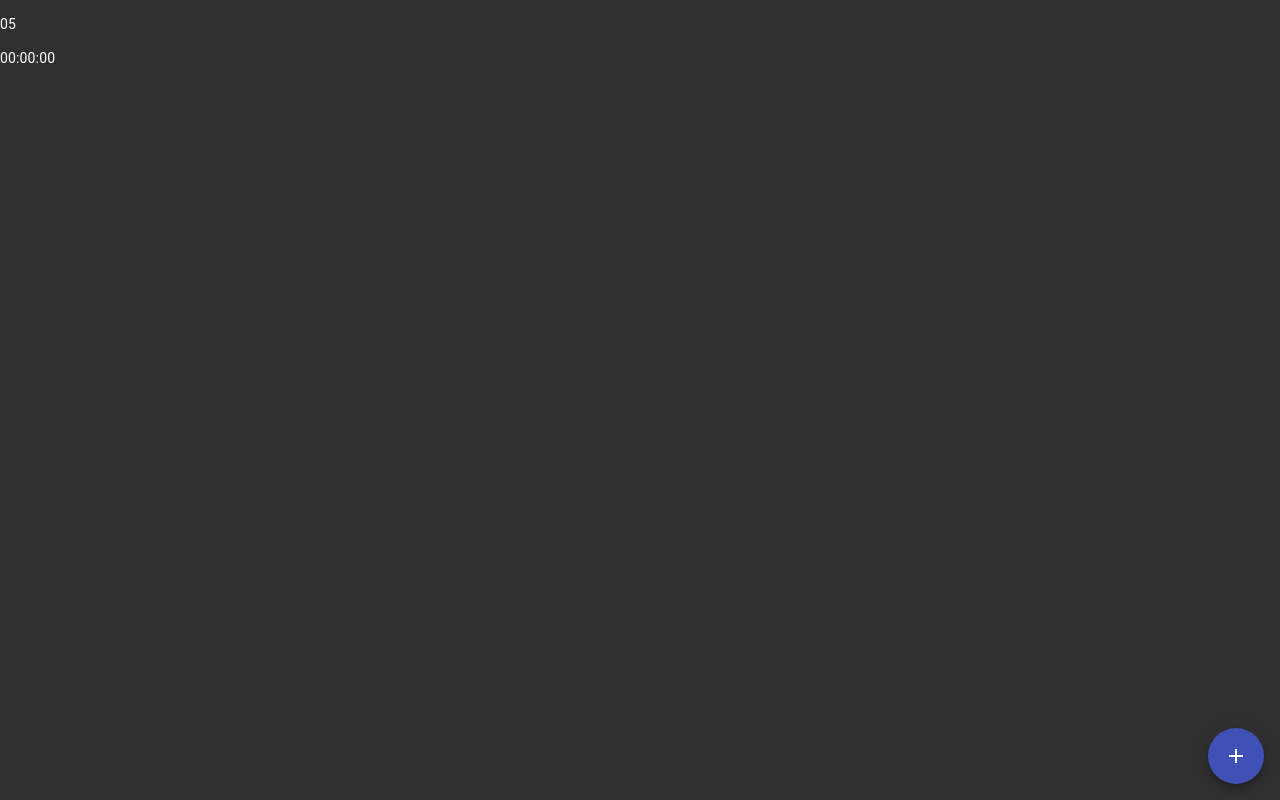
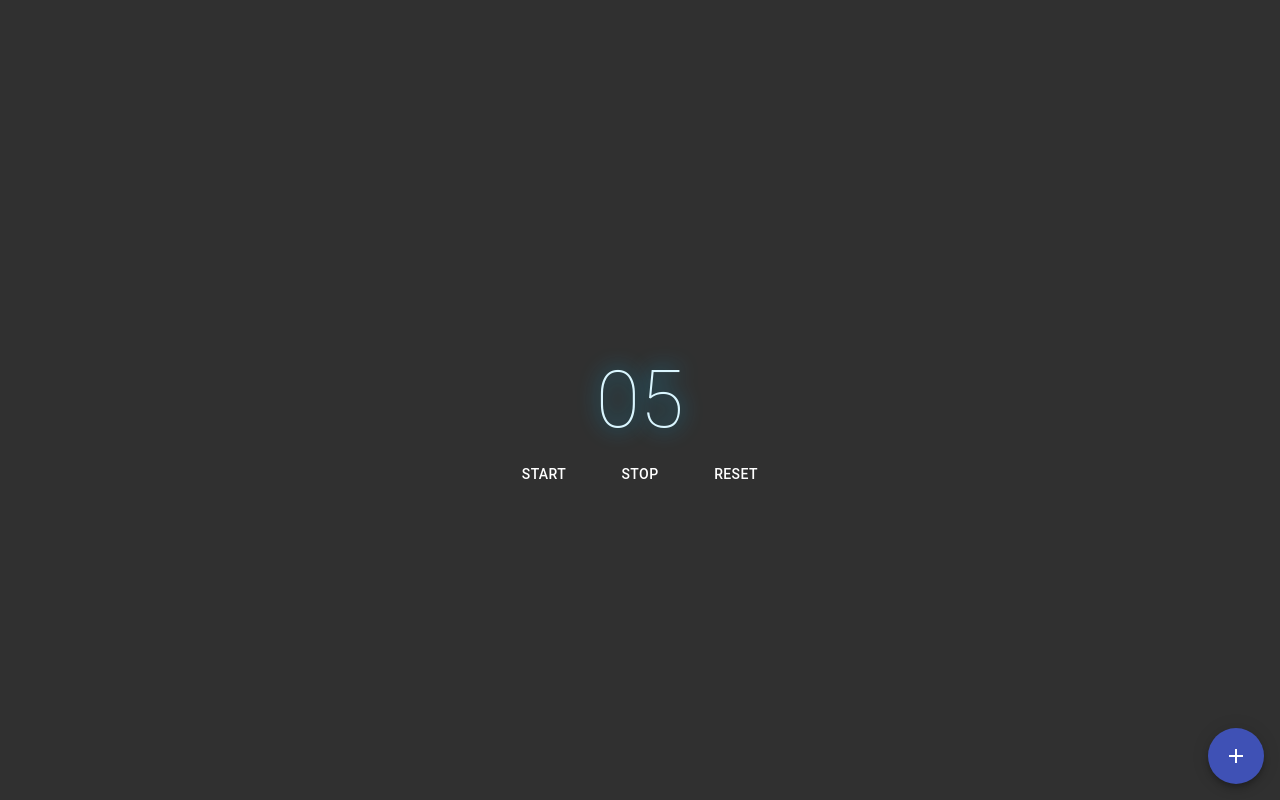
Before and after one commit to ryananthonydiaz/GYM-TIMER, a React (Create React App) app: page / in a window 1280 px wide. Built offline with nearby package versions, Linux system fonts and the light colour scheme.

Commit message:
timer styled

```diff
--- a/src/shared/CountDown.jsx
+++ b/src/shared/CountDown.jsx
@@ -1,20 +1,21 @@
-import React, { useEffect } from 'react';
+import React, { useEffect, useState } from 'react';
 
 function StandardRunningClock({ countDown, setCountDown }) {
   const tenSecondCountDown = () => setCountDown(cntDown => cntDown - 1);
+  const [countDownLabel, setCountDownLabel] = useState('')
 
   useEffect(() => {
     let countDownInterval = setInterval(tenSecondCountDown, 1000);
+    setCountDownLabel(`${countDown.toString().padStart(2, '0')}`);
     if (countDown === 0) {
       clearInterval(countDownInterval);
+      setCountDownLabel('');
     }
 
     return () => clearInterval(countDownInterval);
   }, [countDown]);
   return (
-    <div>
-      <p>{countDown.toString().padStart(2, '0')}</p>
-    </div>
+  <div>{countDownLabel}</div>
   );
 }
 
--- a/src/timers/Timer.jsx
+++ b/src/timers/Timer.jsx
@@ -1,20 +1,44 @@
 import React, { useState, useEffect } from 'react';
 import CountDown from '../shared/CountDown';
 import { makeStyles } from '@material-ui/core/styles';
+import Button from '@material-ui/core/Button';
 
-const useStyles = makeStyles({
+const useStyles = makeStyles(theme => ({
   clock: {
-    fontFamily: 'orbitron',
+    // border: '1px solid white',
+    width: '100vw',
+    fontSize: '5rem',
+    fontWeight: '100',
+    color: 'white',
+    textAlign: 'center',
+    position: 'absolute',
+    left: '50%',
+    top: '50%',
+    transform: 'translate(-50%, -50%)',
+    color: '#daf6ff',
+    textShadow: '0 0 20px rgba(10, 175, 230, 1),  0 0 20px rgba(10, 175, 230, 0)',
+    [theme.breakpoints.down('sm')]: {
+      top: '30%',
+      transform: 'translate(-50%, -30%)',
+    },
+  },
+  buttons:  {
+    position: 'absolute',
+    top: '60%',
+    left: '50%',
+    transform: 'translate(-50%)',
+  },
+  button: {
+    margin: theme.spacing(0, 2),
   }
-});
+}));
 
 function StandardRunningClock() {
+  const classes = useStyles();
   const [countDown, setCountDown] = useState(10);
   const [hours, setHours] = useState(0);
   const [minutes, setMinutes] = useState(0);
   const [seconds, setSeconds] = useState(0);
-
-  const time = `${hours.toString().padStart(2, '0')}:${minutes.toString().padStart(2, '0')}:${seconds.toString().padStart(2, '0')}`;
 
   const tenSecondCountDown = () => setCountDown(cntDown => cntDown - 1);
 
@@ -33,6 +57,13 @@ function StandardRunningClock() {
     }
   }
 
+  let time;
+  if (countDown === 0) {
+    time = `${hours.toString().padStart(2, '0')}:${minutes.toString().padStart(2, '0')}:${seconds.toString().padStart(2, '0')}`;
+  } else {
+    time = <CountDown countDown={countDown} setCountDown={setCountDown} />;
+  }
+
   useEffect(() => {
     let stopWatchInterval = null;
 
@@ -44,10 +75,17 @@ function StandardRunningClock() {
   }, [seconds, minutes, countDown]);
 
   return (
-    <div>
-      <CountDown countDown={countDown} setCountDown={setCountDown} />
-      {time}
-    </div>
+    <>
+      <div className={classes.clock}>
+        {time}
+        <div className={classes.buttons}>
+          <Button className={classes.button} onClick={() => console.log('1')}>Start</Button>
+          <Button className={classes.button} onClick={() => console.log('2')}>Stop</Button>
+          <Button className={classes.button} onClick={() => console.log('3')}>Reset</Button>
+        </div>
+      </div>
+
+    </>
   );
 }
 
```
